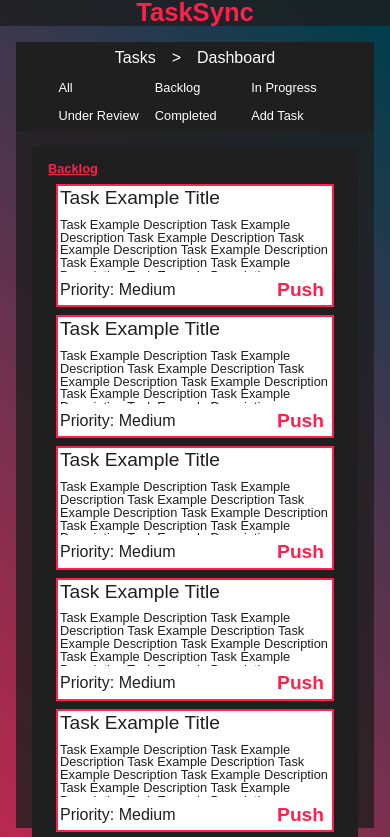
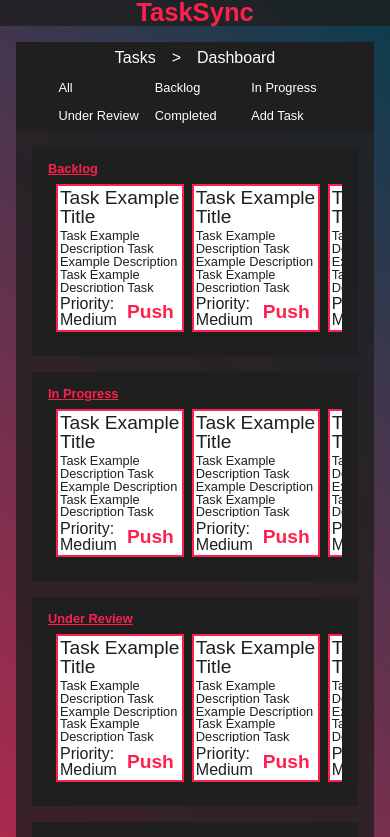
Before and after one commit to williamalowe/TaskSync, a React (Vite) app: page /workspace in a window 390 px wide. Shown: the top 837 px of the page. Built offline with nearby package versions, Linux system fonts and the light colour scheme; a web font is replaced by a local one.

Commit message:
fix: add taskcard-component mobile responsiveness

```diff
--- a/src/components/CardContainer/CardContainer.module.css
+++ b/src/components/CardContainer/CardContainer.module.css
@@ -31,4 +31,7 @@
     text-decoration: underline;
     font-size: 0.8rem;
   }
+  .cards {
+    display: flex;
+  }
 }
--- a/src/views/Workspace/Workspace.module.css
+++ b/src/views/Workspace/Workspace.module.css
@@ -35,6 +35,9 @@
 
 /* Mobile View */
 @media only screen and (max-width: 600px) {
+  .workspace {
+    height: 100%;
+  }
   .cardContainers {
     flex-direction: column;
   }
```
